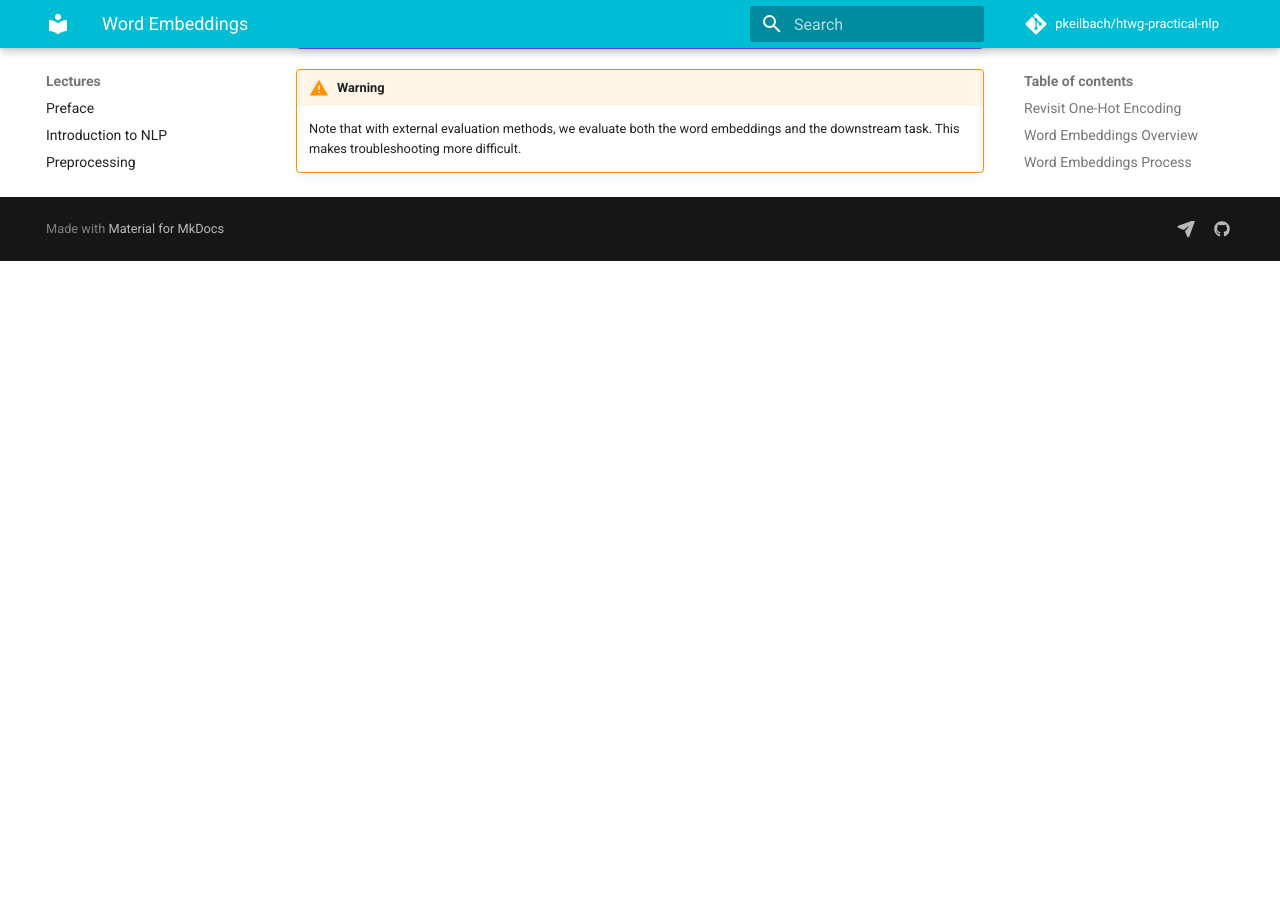
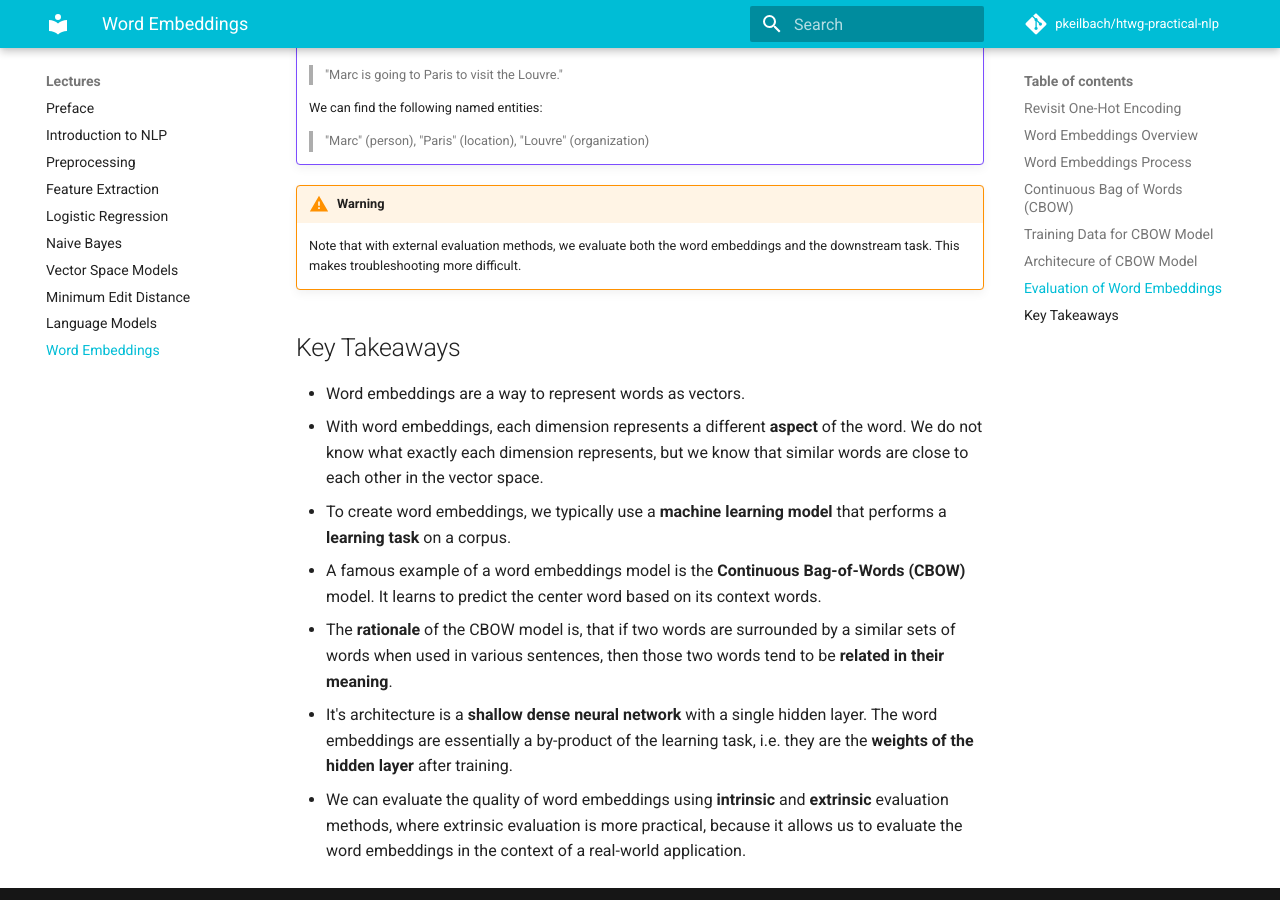
Before and after one commit to pkeilbach/htwg-practical-nlp, an MkDocs documentation site: the page built from docs/lectures/word_embeddings.md, in a window 1280 px wide and 900 px high, scrolled down 10716 px. Built offline with MkDocs 1.6.1 and Material for MkDocs 9.7.7, drawn with Linux system fonts in a browser that asks for light colours; comment, search, counter and statistics services are not loaded; before the commit the page ends 10977 px from its top, so only the background shows below that; some of the changed text lies outside the part shown.

Commit message:
add key takeaways section

```diff
--- a/docs/lectures/word_embeddings.md
+++ b/docs/lectures/word_embeddings.md
@@ -1,4 +1,6 @@
 # Word Embeddings
+
+In this lecture, we will learn about word embeddings, which are a way to represent words as vectors. We will learn about the Continuous Bag-of-Words (CBOW) model, which is a machine learning model that learns word embeddings from a corpus.
 
 ## Revisit One-Hot Encoding
 
@@ -328,3 +330,13 @@ External evaluation is more **practical**, because it allows us to evaluate the
 !!! warning
 
     Note that with external evaluation methods, we evaluate both the word embeddings and the downstream task. This makes troubleshooting more difficult.
+
+## Key Takeaways
+
+- Word embeddings are a way to represent words as vectors.
+- With word embeddings, each dimension represents a different **aspect** of the word. We do not know what exactly each dimension represents, but we know that similar words are close to each other in the vector space.
+- To create word embeddings, we typically use a **machine learning model** that performs a **learning task** on a corpus.
+- A famous example of a word embeddings model is the **Continuous Bag-of-Words (CBOW)** model. It learns to predict the center word based on its context words.
+- The **rationale** of the CBOW model is, that if two words are surrounded by a similar sets of words when used in various sentences, then those two words tend to be **related in their meaning**.
+- It's architecture is a **shallow dense neural network** with a single hidden layer. The word embeddings are essentially a by-product of the learning task, i.e. they are the **weights of the hidden layer** after training.
+- We can evaluate the quality of word embeddings using **intrinsic** and **extrinsic** evaluation methods, where extrinsic evaluation is more practical, because it allows us to evaluate the word embeddings in the context of a real-world application.
```
